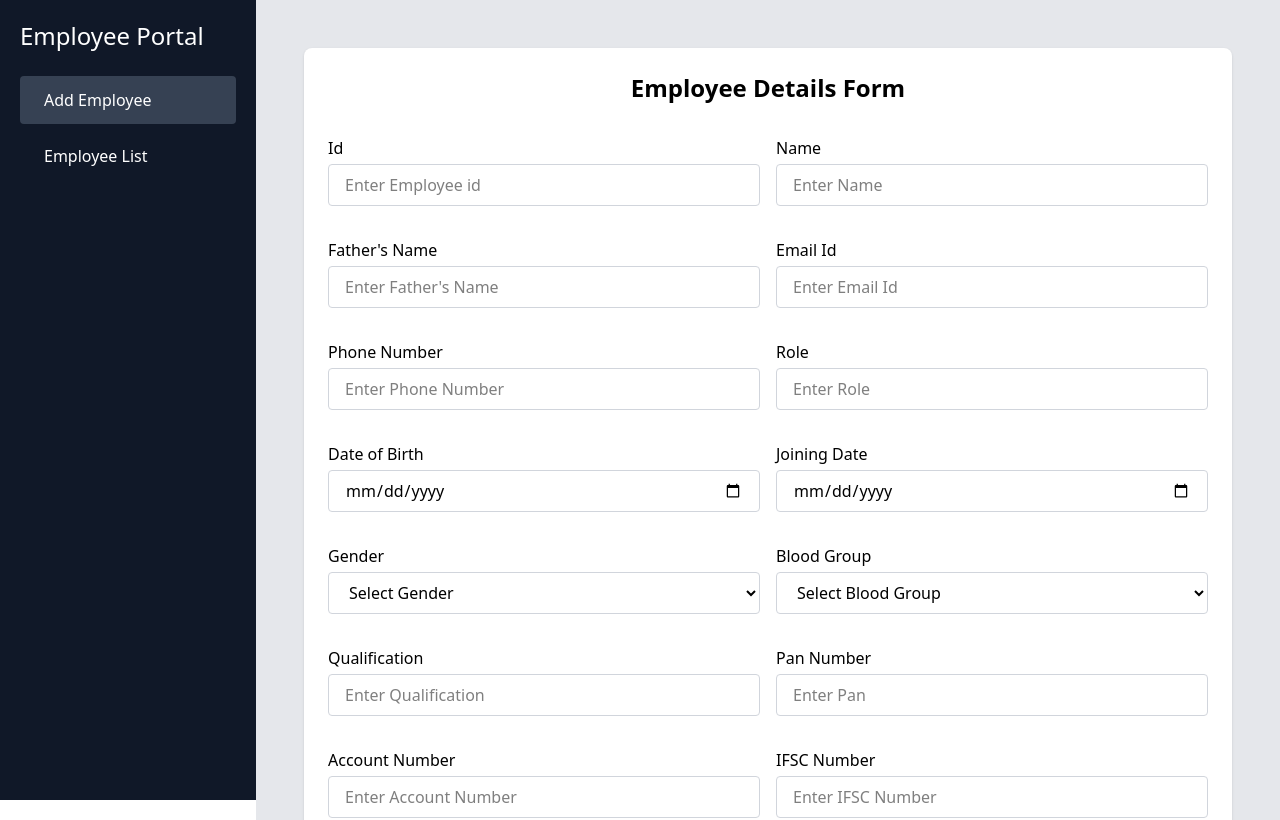
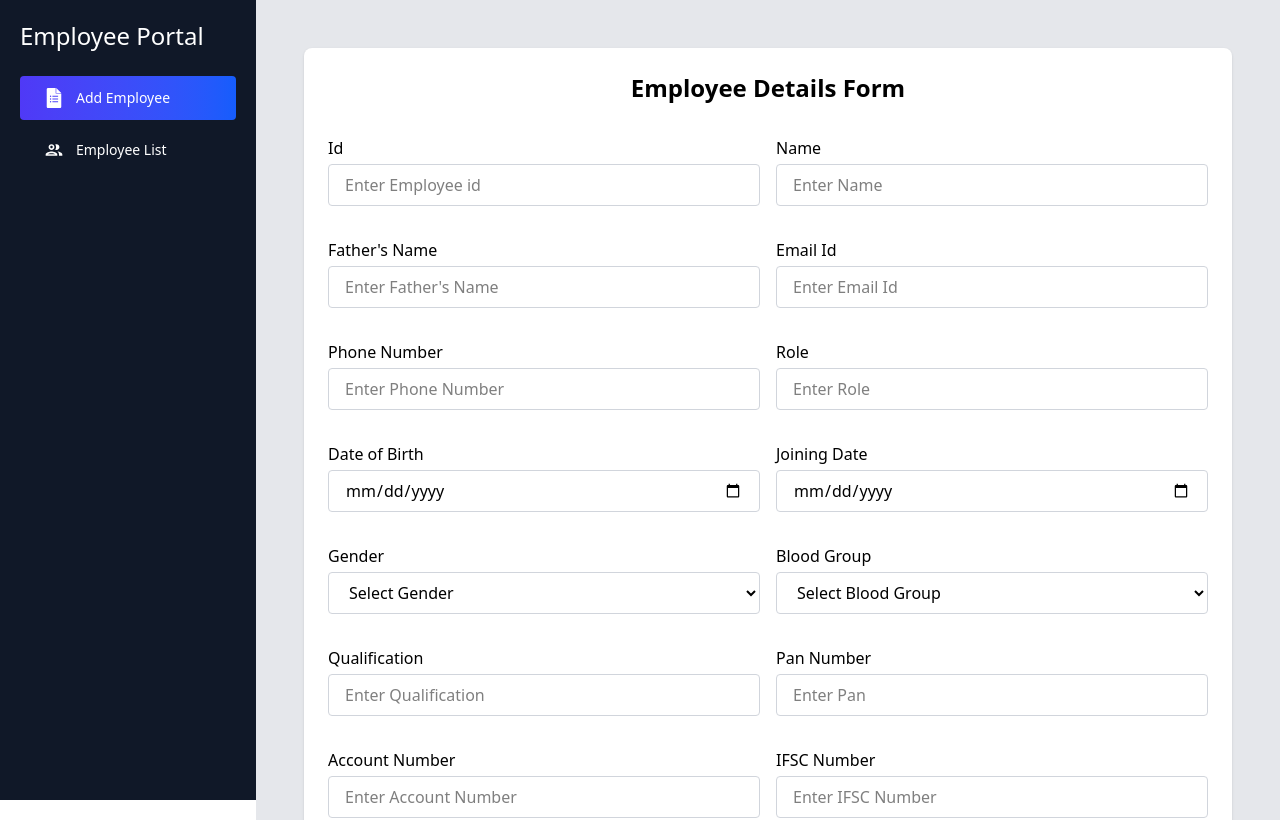
Before and after one commit to Akalyarajesh/OX_WEEKLY_TASKS, a React (Vite) app in the folder WEEK-4/tanstack-router-code-based/: page / in a window 1280 px wide. Shown: the top 820 px of the page. Built offline with nearby package versions, Linux system fonts and the light colour scheme.

Commit message:
modified Sidebar.tsx

```diff
--- a/WEEK-4/tanstack-router-code-based/src/components/Sidebar.tsx
+++ b/WEEK-4/tanstack-router-code-based/src/components/Sidebar.tsx
@@ -31,6 +31,8 @@
 import { Link } from "@tanstack/react-router";
 import { useState } from "react";
 import { FiMenu, FiX } from "react-icons/fi";
+import { SiGoogleforms } from "react-icons/si";
+import { MdOutlinePeople } from "react-icons/md";
 
 const Sidebar = () => {
   const [open, setOpen] = useState(false);
@@ -40,7 +42,7 @@ const Sidebar = () => {
       {/*BURGER BUTTON (MOBILE)  */}
       <button
         onClick={() => setOpen(true)}
-        className="sm:hidden fixed top-4 left-4 z-50 text-white bg-gray-900 p-2 rounded-md shadow"
+        className="sm:hidden  mb-5 fixed top-4 left-4 z-50 text-white bg-linear-to-r from-indigo-600 to-blue-600 p-2 rounded-md shadow"
       >
         <FiMenu size={22} />
       </button>
@@ -81,21 +83,23 @@ const Sidebar = () => {
           <Link
             to="/"
             onClick={() => setOpen(false)}
-            className="px-6 py-3 rounded transition
-                     hover:bg-gray-700
-                     [&.active]:bg-gray-700"
+            className="flex items-center gap-3 px-6 py-3 rounded transition
+             hover:bg-gray-700
+             [&.active]:bg-linear-to-r from-indigo-600 to-blue-600"
           >
-            Add Employee
+            <SiGoogleforms className="text-xl text-white font-bold" />
+            <span className="text-sm font-medium">Add Employee</span>
           </Link>
 
           <Link
             to="/employees"
             onClick={() => setOpen(false)}
-            className="px-6 py-3 rounded transition
-                     hover:bg-gray-700
-                     [&.active]:bg-gray-700"
+            className="flex items-center gap-3 px-6 py-3 rounded transition
+             hover:bg-gray-700
+             [&.active]:bg-linear-to-r from-indigo-600 to-blue-600"
           >
-            Employee List
+            <MdOutlinePeople className="text-xl text-white" />
+            <span className="text-sm font-medium">Employee List</span>
           </Link>
         </div>
       </div>
```
